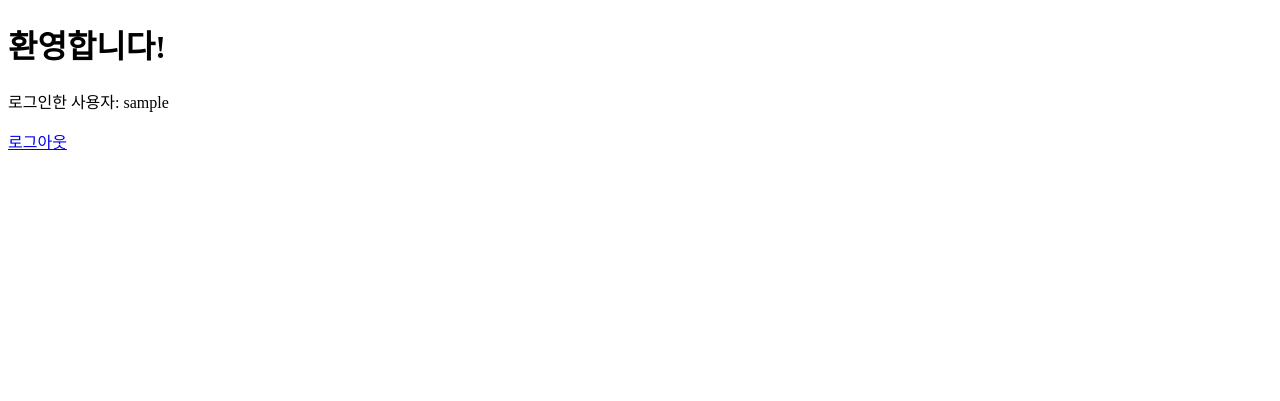
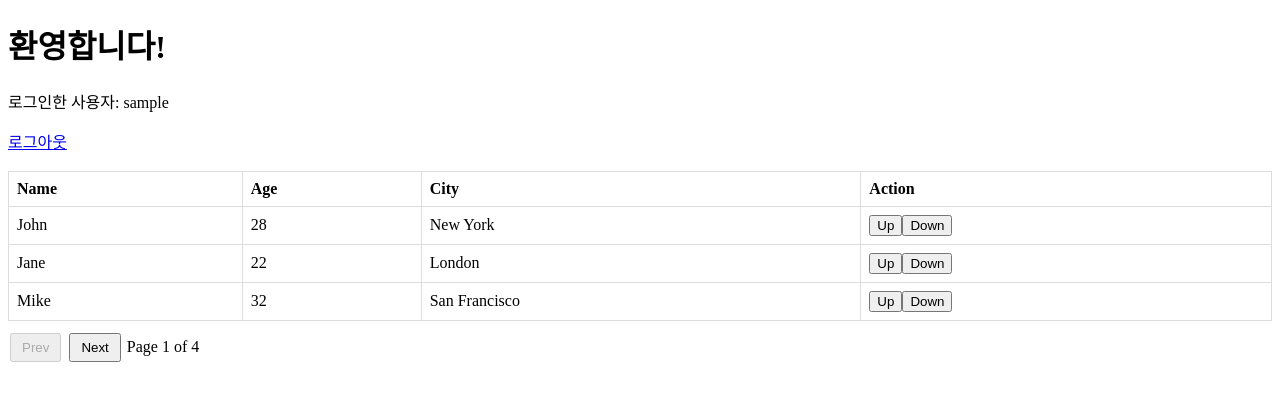
Before and after one commit to jaeyeonc/sample, a Java web app: page /home in a window 1280 px wide. Shown: the top 401 px of the page. Run offline with Spring Boot 4, a stand-in JSP engine, Linux system fonts and the light colour scheme; the visitor is signed in with stand-in values (Sample User, id 1); some of the project's set-up classes (security, data sources, template engines, error pages and the like) are left out, and stand-ins take their place.

Commit message:
v2
Signed-off-by: cjy <ajwwlswodus@naver.comk>

```diff
--- a/src/main/java/com/example/config/SecurityConfig.java
+++ b/src/main/java/com/example/config/SecurityConfig.java
@@ -40,6 +40,7 @@ public class SecurityConfig {
     }
 
     public void configureAuthentication(HttpSecurity authManagerBuilder) throws Exception {
+        System.out.println("configureAuthentication -------");
         authManagerBuilder.userDetailsService(customUserDetailsService);
     }
 }
--- a/src/main/resources/application.properties
+++ b/src/main/resources/application.properties
@@ -12,6 +12,7 @@ spring.servlet.multipart.max-request-size=5MB
 spring.thymeleaf.prefix=classpath:/templates/
 spring.thymeleaf.suffix=.html
 spring.thymeleaf.enabled=true
+spring.thymeleaf.cache=false
 
 server.servlet.session.timeout=30m
 
--- a/src/main/resources/templates/home.html
+++ b/src/main/resources/templates/home.html
@@ -4,10 +4,132 @@
     <meta charset="UTF-8">
     <meta name="viewport" content="width=device-width, initial-scale=1.0">
     <title>홈 화면</title>
+    <style>
+        table { width: 100%; border-collapse: collapse; }
+        th, td { padding: 8px; text-align: left; border: 1px solid #ddd; }
+        .pagination { margin-top: 10px; }
+        .pagination button { padding: 5px 10px; margin: 2px; }
+        button { cursor: pointer; }
+    </style>
 </head>
 <body>
     <h1>환영합니다!</h1>
     <p th:text="'로그인한 사용자: ' + ${username}"></p>
     <a href="/logout">로그아웃</a>
+    <br><br>
+    <table id="dataTable">
+        <thead>
+        <tr>
+            <th>Name</th>
+            <th>Age</th>
+            <th>City</th>
+            <th>Action</th>
+        </tr>
+        </thead>
+        <tbody></tbody>
+    </table>
+
+    <div class="pagination">
+        <button id="prevPage" onclick="changePage(-1)">Prev</button>
+        <button id="nextPage" onclick="changePage(1)">Next</button>
+        <span>Page <span id="currentPage">1</span> of <span id="totalPages">1</span></span>
+    </div>
 </body>
+
+<script>
+    // 데이터 예시 (전체 데이터)
+    const data = [
+        { name: 'John', age: 28, city: 'New York' },
+        { name: 'Jane', age: 22, city: 'London' },
+        { name: 'Mike', age: 32, city: 'San Francisco' },
+        { name: 'Sara', age: 24, city: 'Paris' },
+        { name: 'David', age: 29, city: 'Berlin' },
+        { name: 'Anna', age: 21, city: 'Rome' },
+        { name: 'Paul', age: 35, city: 'Madrid' },
+        { name: 'Sophia', age: 27, city: 'Sydney' },
+        { name: 'James', age: 30, city: 'Tokyo' },
+        { name: 'Laura', age: 33, city: 'Los Angeles' }
+    ];
+
+    let currentPage = 1;
+    const rowsPerPage = 3;
+    let sortedData = [...data];  // 복사본을 만들어서 정렬을 위한 배열로 사용
+
+    // 테이블에 데이터 렌더링
+    function renderTable() {
+        const tbody = document.querySelector('#dataTable tbody');
+        tbody.innerHTML = ''; // 테이블 내용 초기화
+        const startIdx = (currentPage - 1) * rowsPerPage;
+        const paginatedData = sortedData.slice(startIdx, startIdx + rowsPerPage);
+
+        paginatedData.forEach((item, idx) => {
+            const row = document.createElement('tr');
+            Object.entries(item).forEach(([key, value]) => {
+                const td = document.createElement('td');
+                td.textContent = value;
+                row.appendChild(td);
+            });
+
+            // Action buttons (Up / Down)
+            const actionTd = document.createElement('td');
+            const buttonGroup = document.createElement('div');
+            buttonGroup.classList.add('button-group');
+
+            const upButton = document.createElement('button');
+            upButton.textContent = 'Up';
+            upButton.onclick = () => moveRowUp(startIdx + idx);  // 행을 위로 이동
+            buttonGroup.appendChild(upButton);
+
+            const downButton = document.createElement('button');
+            downButton.textContent = 'Down';
+            downButton.onclick = () => moveRowDown(startIdx + idx);  // 행을 아래로 이동
+            buttonGroup.appendChild(downButton);
+
+            actionTd.appendChild(buttonGroup);
+            row.appendChild(actionTd);
+
+            tbody.appendChild(row);
+        });
+
+        updatePagination();
+    }
+
+    // 페이지 업데이트
+    function updatePagination() {
+        const totalPages = Math.ceil(sortedData.length / rowsPerPage);
+        document.getElementById('totalPages').textContent = totalPages;
+        document.getElementById('currentPage').textContent = currentPage;
+
+        document.getElementById('prevPage').disabled = currentPage === 1;
+        document.getElementById('nextPage').disabled = currentPage === totalPages;
+    }
+
+    // 페이지 변경
+    function changePage(direction) {
+        const totalPages = Math.ceil(sortedData.length / rowsPerPage);
+        currentPage += direction;
+
+        if (currentPage < 1) currentPage = 1;
+        if (currentPage > totalPages) currentPage = totalPages;
+
+        renderTable();
+    }
+
+    // 행을 위로 이동
+    function moveRowUp(index) {
+        if (index <= 0) return;  // 첫 번째 행은 위로 이동 불가
+        [sortedData[index], sortedData[index - 1]] = [sortedData[index - 1], sortedData[index]];  // 배열에서 두 항목을 교환
+        renderTable();  // 데이터 갱신
+    }
+
+    // 행을 아래로 이동
+    function moveRowDown(index) {
+        if (index >= sortedData.length - 1) return;  // 마지막 행은 아래로 이동 불가
+        [sortedData[index], sortedData[index + 1]] = [sortedData[index + 1], sortedData[index]];  // 배열에서 두 항목을 교환
+        renderTable();  // 데이터 갱신
+    }
+
+    // 초기 데이터 렌더링
+    renderTable();
+</script>
 </html>
```
